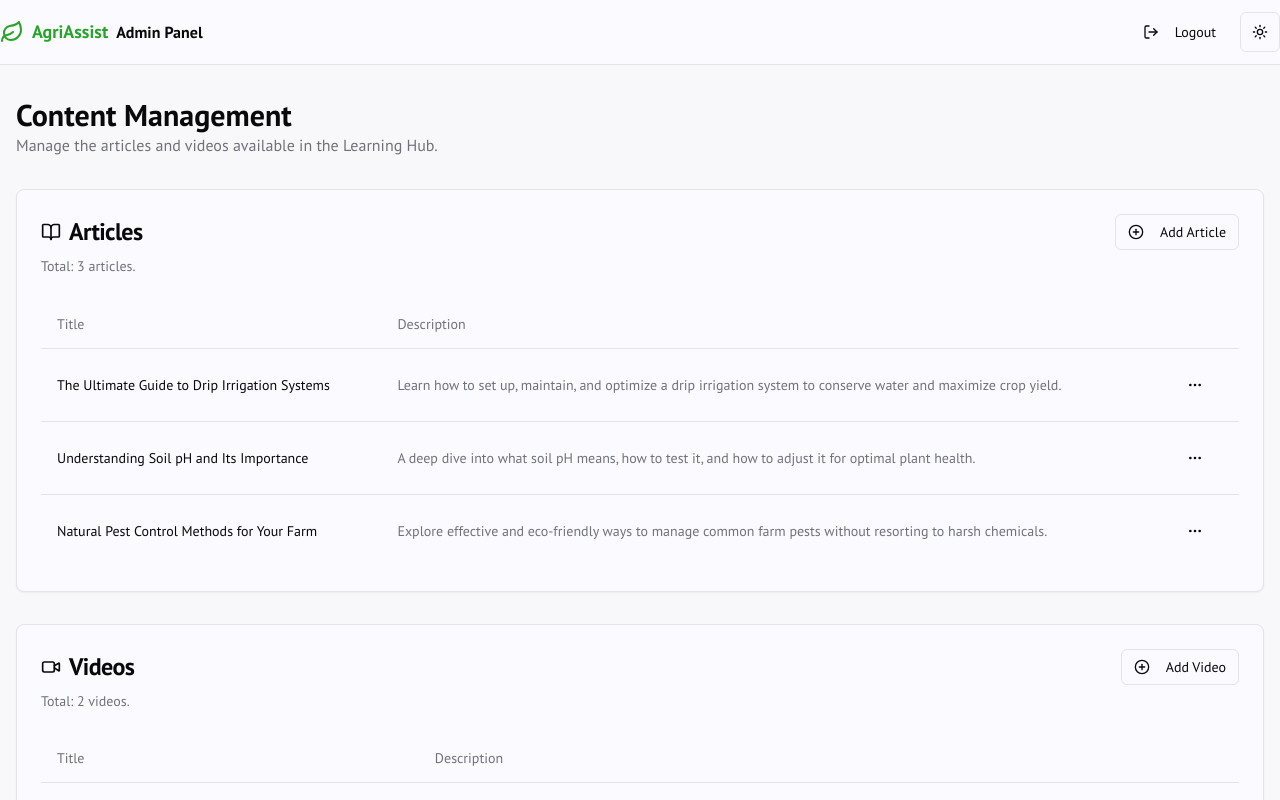
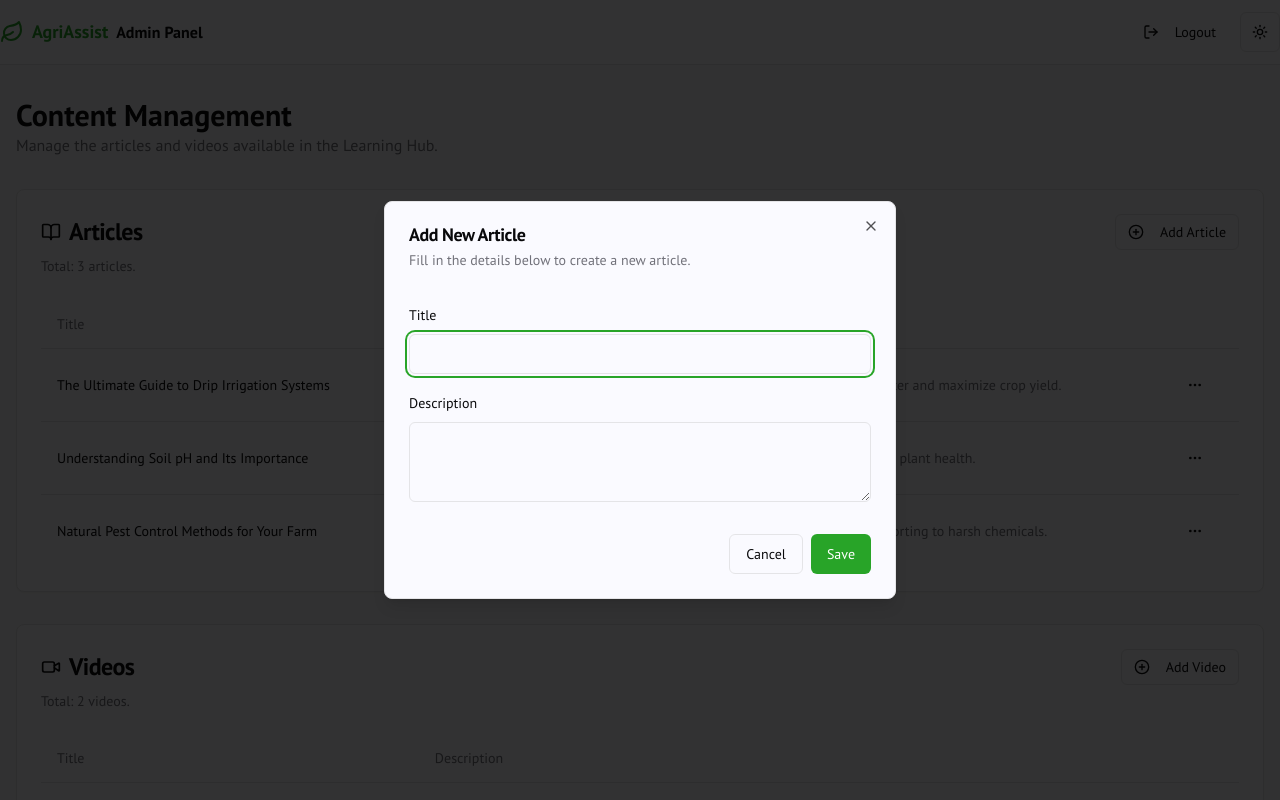
Before and after one commit to 23f3001369/Krishi-Setu, a Next.js app: page /admin/content in a window 1280 px wide. Both pictures are taken after a click on the button "Add Article". Shown: the top 800 px of the page. Built offline with nearby package versions, Linux system fonts and the light colour scheme.

Commit message:
In content management enable add article, add video buttons

```diff
--- a/src/app/admin/content/page.tsx
+++ b/src/app/admin/content/page.tsx
@@ -8,6 +8,7 @@ import {
   CardDescription,
   CardHeader,
   CardTitle,
+  CardFooter
 } from "@/components/ui/card";
 import {
   Table,
@@ -26,7 +27,18 @@ import {
   DropdownMenuLabel,
   DropdownMenuTrigger,
 } from "@/components/ui/dropdown-menu";
-import { PlaceHolderImages } from '@/lib/placeholder-images';
+import {
+  Dialog,
+  DialogContent,
+  DialogDescription,
+  DialogHeader,
+  DialogTitle,
+  DialogFooter,
+  DialogClose
+} from "@/components/ui/dialog";
+import { Label } from "@/components/ui/label";
+import { Input } from "@/components/ui/input";
+import { Textarea } from "@/components/ui/textarea";
 
 // Mock data - in a real app, this would come from a database
 const initialArticles = [
@@ -70,13 +82,49 @@ const initialVideos = [
   },
 ];
 
+type ContentItem = {
+    id: string;
+    title: string;
+    description: string;
+    imageId?: string;
+};
+
 export default function ContentManagementPage() {
     const [articles, setArticles] = useState(initialArticles);
     const [videos, setVideos] = useState(initialVideos);
+    const [isDialogOpen, setIsDialogOpen] = useState(false);
+    const [editingItem, setEditingItem] = useState<Partial<ContentItem> | null>(null);
+    const [contentType, setContentType] = useState<'article' | 'video' | null>(null);
 
-    // TODO: Implement functions for editing, deleting, and adding content
+    const handleAdd = (type: 'article' | 'video') => {
+        setContentType(type);
+        setEditingItem({});
+        setIsDialogOpen(true);
+    };
+
+    const handleSave = () => {
+        if (!editingItem || !contentType) return;
+
+        const newItem = {
+            id: editingItem.id || Date.now().toString(),
+            title: editingItem.title || '',
+            description: editingItem.description || '',
+            imageId: editingItem.imageId || 'learning-hub-article-1'
+        };
+
+        if (contentType === 'article') {
+            setArticles(prev => [...prev, newItem]);
+        } else {
+            setVideos(prev => [...prev, newItem]);
+        }
+
+        setIsDialogOpen(false);
+        setEditingItem(null);
+        setContentType(null);
+    };
 
     return (
+      <>
         <div className="space-y-8">
             <div>
                 <h1 className="text-3xl font-bold font-headline">Content Management</h1>
@@ -90,7 +138,7 @@ export default function ContentManagementPage() {
                     <BookOpen className="h-5 w-5" />
                     <CardTitle>Articles</CardTitle>
                 </div>
-              <Button size="sm" variant="outline">
+                <Button size="sm" variant="outline" onClick={() => handleAdd('article')}>
                     <PlusCircle className="mr-2 h-4 w-4" />
                     Add Article
                 </Button>
@@ -140,7 +188,7 @@ export default function ContentManagementPage() {
                     <Video className="h-5 w-5" />
                     <CardTitle>Videos</CardTitle>
                 </div>
-              <Button size="sm" variant="outline">
+                <Button size="sm" variant="outline" onClick={() => handleAdd('video')}>
                     <PlusCircle className="mr-2 h-4 w-4" />
                     Add Video
                 </Button>
@@ -183,5 +231,42 @@ export default function ContentManagementPage() {
             </CardContent>
             </Card>
         </div>
+
+        {/* Add/Edit Dialog */}
+        <Dialog open={isDialogOpen} onOpenChange={setIsDialogOpen}>
+            <DialogContent>
+                <DialogHeader>
+                    <DialogTitle>Add New {contentType === 'article' ? 'Article' : 'Video'}</DialogTitle>
+                    <DialogDescription>
+                        Fill in the details below to create a new {contentType}.
+                    </DialogDescription>
+                </DialogHeader>
+                <div className="space-y-4 py-4">
+                    <div className="space-y-2">
+                        <Label htmlFor="title">Title</Label>
+                        <Input
+                            id="title"
+                            value={editingItem?.title || ''}
+                            onChange={(e) => setEditingItem(prev => ({ ...prev, title: e.target.value }))}
+                        />
+                    </div>
+                    <div className="space-y-2">
+                        <Label htmlFor="description">Description</Label>
+                        <Textarea
+                            id="description"
+                            value={editingItem?.description || ''}
+                            onChange={(e) => setEditingItem(prev => ({ ...prev, description: e.target.value }))}
+                        />
+                    </div>
+                </div>
+                <DialogFooter>
+                    <DialogClose asChild>
+                        <Button type="button" variant="outline">Cancel</Button>
+                    </DialogClose>
+                    <Button onClick={handleSave}>Save</Button>
+                </DialogFooter>
+            </DialogContent>
+        </Dialog>
+      </>
     );
 }
```
Lines whose indentation alone changed are shown as unchanged.
